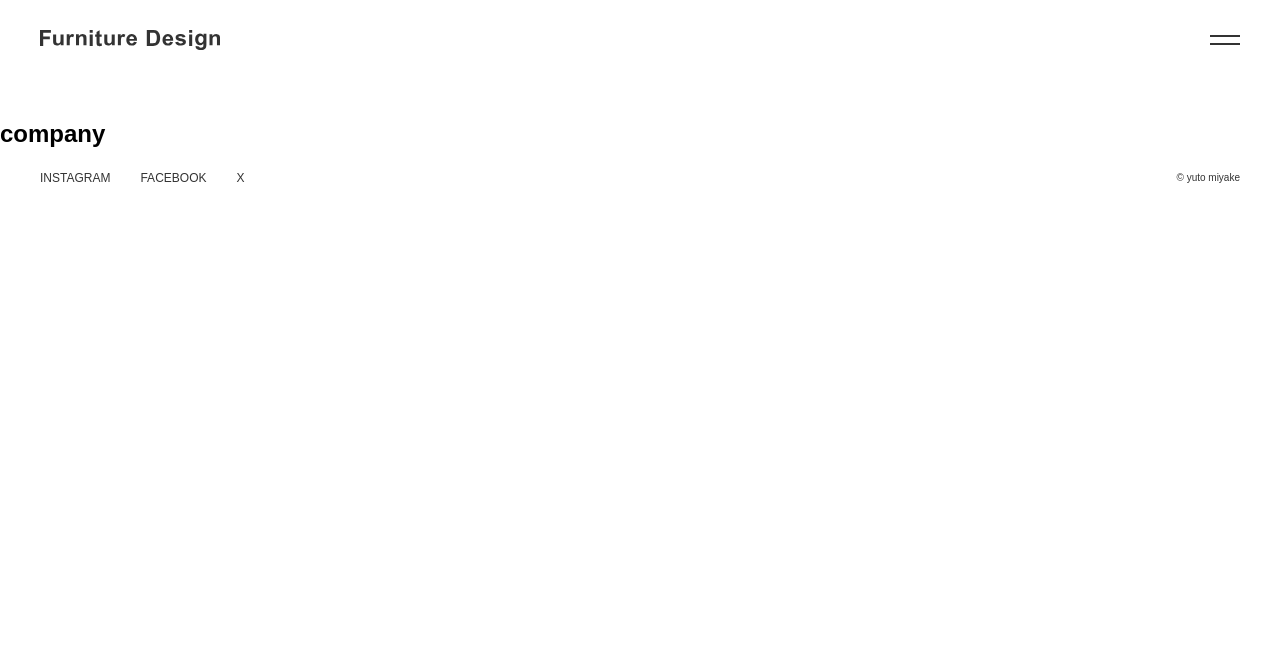
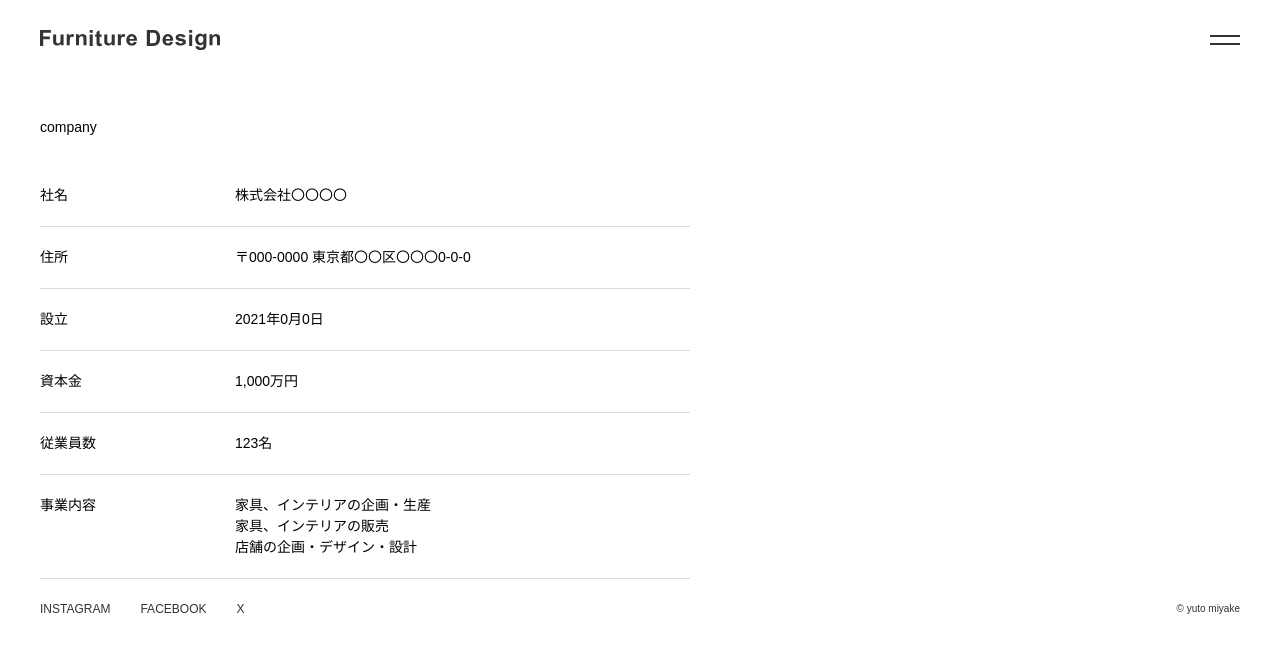
Before and after one commit to yutomiyake-pf/lp-nextjs-01, a Next.js app: page /company in a window 1280 px wide. Shown: the top 652 px of the page. Built offline with nearby package versions, Linux system fonts and the light colour scheme.

Commit message:
会社概要を作成

```diff
--- /dev/null
+++ b/src/components/Company.tsx
@@ -0,0 +1,42 @@
+import { FC, memo } from "react";
+import styles from "@/styles/components/company.module.scss";
+
+const companyData = [
+  { term: "社名", description: "株式会社〇〇〇〇" },
+  { term: "住所", description: "〒000-0000 東京都〇〇区〇〇〇0-0-0" },
+  { term: "設立", description: "2021年0月0日" },
+  { term: "資本金", description: "1,000万円" },
+  { term: "従業員数", description: "123名" },
+  {
+    term: "事業内容",
+    description: [
+      "家具、インテリアの企画・生産",
+      "家具、インテリアの販売",
+      "店舗の企画・デザイン・設計",
+    ],
+  },
+];
+
+const Company: FC = () => {
+  return (
+    <section className={styles.company}>
+      <div className={styles.company__content}>
+        <h2 className={styles.company__sectionTitle}>company</h2>
+        <dl className={styles.company__definitionList}>
+          {companyData.map((c) => (
+            <div className={styles.company__definitionWrap} key={c.term}>
+              <dt className={styles.company__definitionTerm}>{c.term}</dt>
+              <dd className={styles.company__definitionDes}>
+                {Array.isArray(c.description)
+                  ? c.description.map((d) => <div key={d}>{d}</div>)
+                  : c.description}
+              </dd>
+            </div>
+          ))}
+        </dl>
+      </div>
+    </section>
+  );
+};
+
+export default memo(Company);
--- a/src/pages/company.tsx
+++ b/src/pages/company.tsx
@@ -1,12 +1,11 @@
+import Company from "@/components/Company";
 import BaseLayout from "@/components/layout/BaseLayout";
 import { FC } from "react";
 
 const company: FC = () => {
   return (
     <BaseLayout>
-      <section>
-        <h2>company</h2>
-      </section>
+      <Company />
     </BaseLayout>
   );
 };
--- /dev/null
+++ b/src/styles/components/company.module.scss
@@ -0,0 +1,44 @@
+@use "../libs/vars/widthVars";
+@use "../libs/mixins/mediaMixins";
+
+.company {
+  padding: 0 widthVars.$contentSidePadding;
+  width: 100vw;
+
+  &__content {
+    margin: 0 auto;
+    max-width: widthVars.$contentMaxWidth;
+  }
+
+  &__sectionTitle {
+    font-size: 14px;
+    font-weight: normal;
+    line-height: 1.1;
+  }
+
+  &__definitionList {
+    margin-top: 30px;
+    max-width: 650px;
+  }
+
+  &__definitionWrap {
+    display: flex;
+    border-bottom: 1px solid #dcdbdb;
+    font-size: 14px;
+    line-height: 1.5;
+    padding: 20px 0;
+
+    @include mediaMixins.media {
+      flex-direction: column;
+      gap: 10px;
+    }
+  }
+
+  &__definitionTerm {
+    width: 30%;
+  }
+
+  &__definitionDes {
+    width: 70%;
+  }
+}
```
